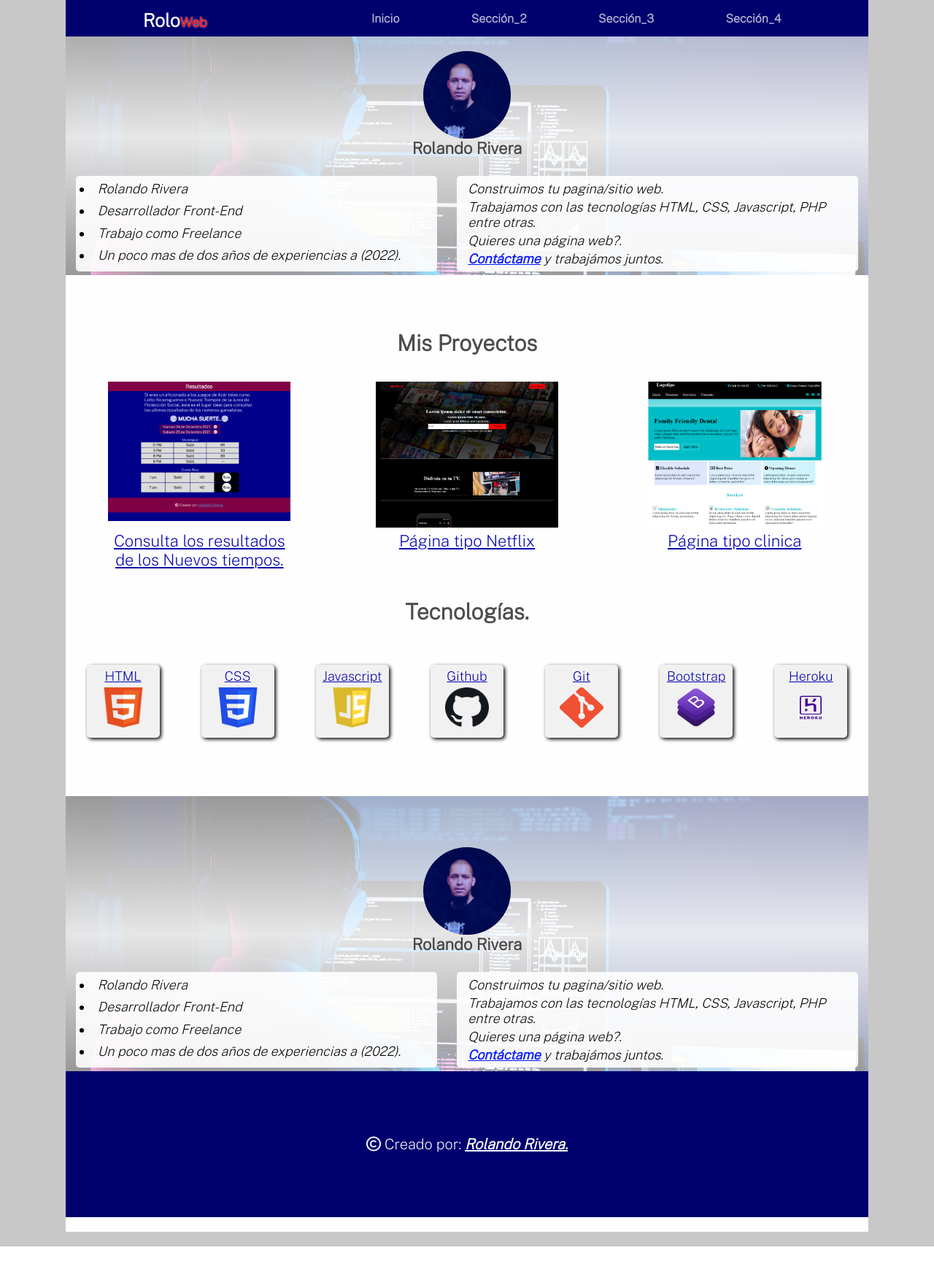
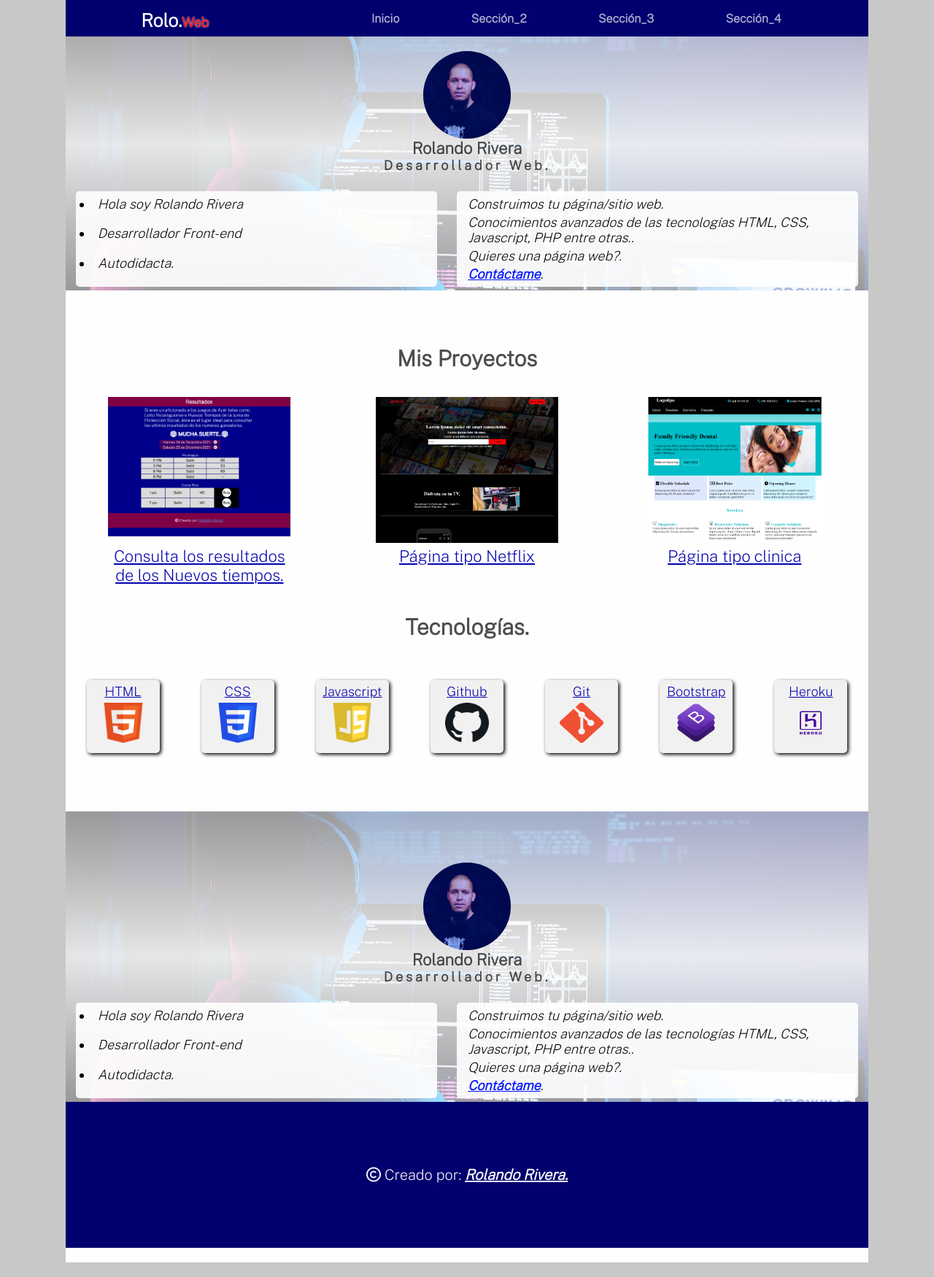
Before and after one commit to rolandoWe/roloweb, a PHP site: page /index.php in a window 1280 px wide. Shown: the whole page at 73% size. Before the commit the page ends 1708 px from the top, so only its background shows below. Run offline with PHP 8.4, Linux system fonts and the light colour scheme; some libraries are stand-ins or nearby versions.

Commit message:
Add files via upload

```diff
--- a/template/cabecera.php
+++ b/template/cabecera.php
@@ -14,7 +14,7 @@
 <body>
     <main class="main">
      <nav class="nav">
-         <div class="logo"><a href="index.php">Rolo<span>Web</span> </a> </div>
+         <div class="logo"><a href="index.php">Rolo.<span>Web</span> </a> </div>
          <ul class="ul">
              <span class="close"><i class="far fa-times-circle"></i></span>
              <li><a href="index.php">Inicio</a></li>
--- a/template/header.php
+++ b/template/header.php
@@ -4,19 +4,20 @@
                   <img src="imagenes/rolando2.png" alt="">
               </figure>
               <h1>Rolando Rivera</h1>
+              <p>Desarrollador Web.</p>
            </section>
          <div class="h_text">
              <ul>
-                <li>Rolando Rivera</li>
-                <li>Desarrollador Front-End</li>
-                <li>Trabajo como Freelance</li>
-                <li>Un poco mas de dos años de experiencias a (2022).</li>
+                <li>Hola soy Rolando Rivera</li>
+                <li>Desarrollador Front-end</li>
+                <!-- <li>Freelance</li> -->
+                <li>Autodidacta.</li>
              </ul>
              <ul class="ul_dos">
-                <li>Construimos tu pagina/sitio web.</li>
-                <li>Trabajamos con las tecnologías HTML, CSS, Javascript, PHP entre otras.</li>
+                <li>Construimos tu página/sitio web.</li>
+                <li>Conocimientos avanzados de las tecnologías HTML, CSS, Javascript, PHP entre otras..</li>
                 <li>Quieres una página web?.</li>
-                <li> <a href="https://www.facebook.com/rolandoRivera85">Contáctame</a> y trabajámos juntos.</li>
+                <li> <a href="https://www.facebook.com/rolandoRivera85">Contáctame</a>.</li>
              </ul>
          </div>
 
```
